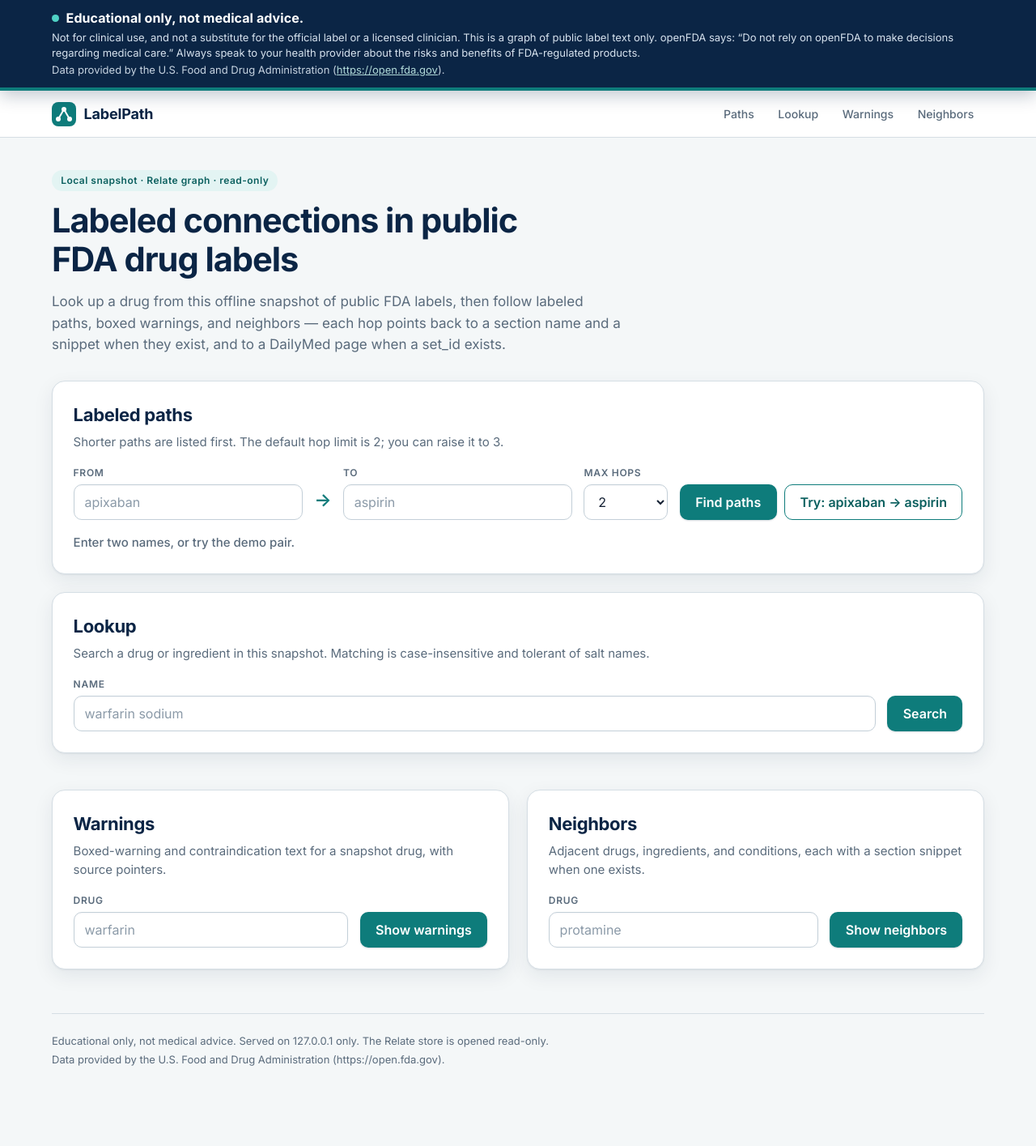
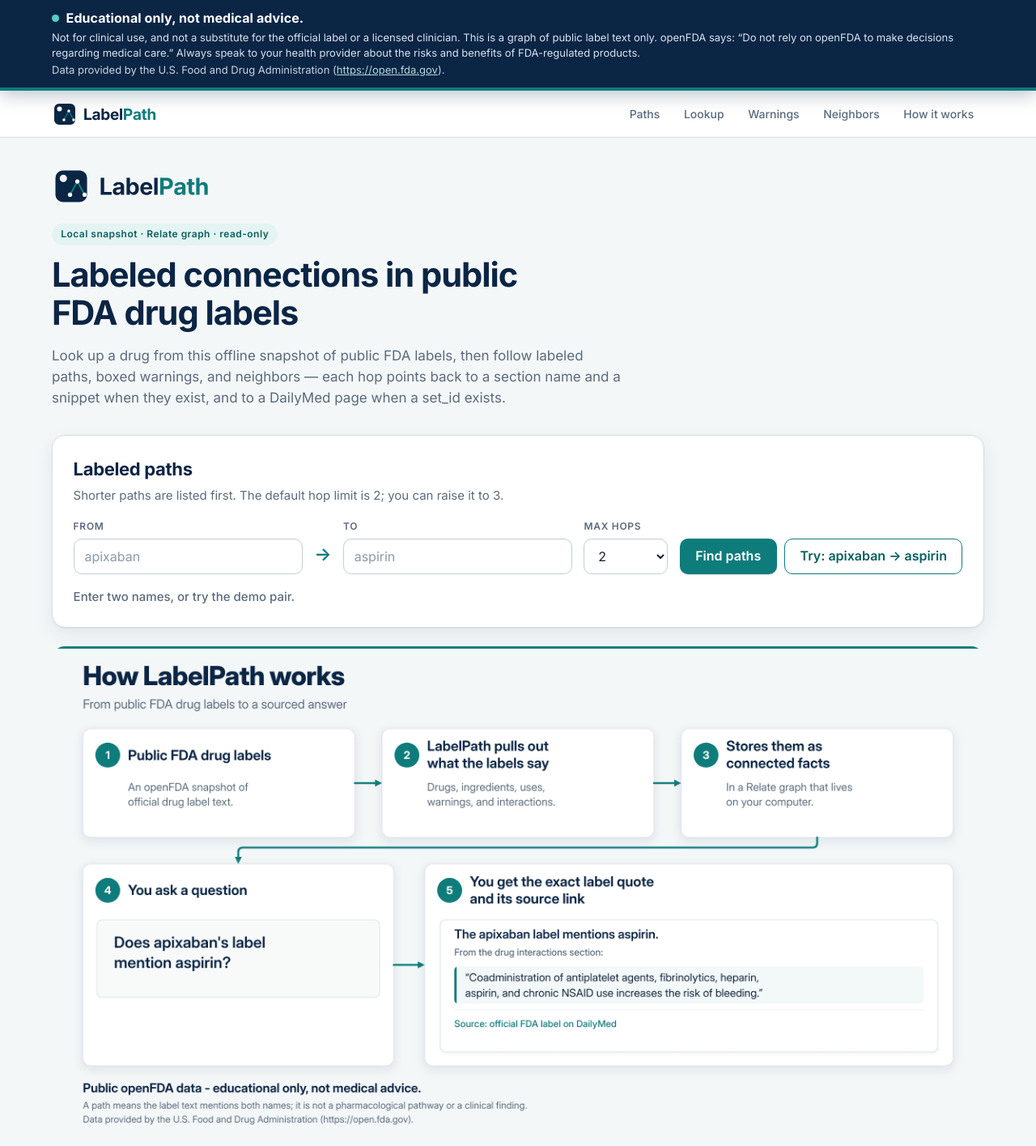
Before and after one commit to dixonlj/labelpath, a plain HTML site: page labelpath/static/index.html in a window 1280 px wide. Shown: the top 1415 px of the page at 81% size. Before the commit the page ends 1363 px from the top, so only its background shows below. Drawn offline with Linux system fonts and the light colour scheme.

Commit message:
Add LabelPath logo, How-it-works section, and intro wording
Ship a navy-and-teal logo: a tag mark with a connected-node path and
an Inter wordmark (SVG, PNG, and favicon). Place it in the header and
hero with no hero background image so the type stays high-contrast.
Add a How it works section below the path search, using the approved
flow diagram. Update the Devpost and video-script intro to: "I work as
a medical lab professional, and in my spare time I build AI tools by
directing coding assistants like Cursor and Claude."

```diff
--- a/labelpath/static/index.html
+++ b/labelpath/static/index.html
@@ -4,6 +4,8 @@
   <meta charset="utf-8">
   <meta name="viewport" content="width=device-width, initial-scale=1">
   <title>LabelPath — labeled connections in public FDA drug labels</title>
+  <link rel="icon" href="/static/favicon.svg" type="image/svg+xml">
+  <link rel="icon" href="/static/favicon.ico" sizes="32x32">
   <link rel="stylesheet" href="/static/styles.css">
 </head>
 <body>
@@ -26,25 +28,20 @@
   <div class="topbar">
     <div class="topbar-inner">
       <a class="brand" href="#top" aria-label="LabelPath home">
-        <svg class="brand-mark" width="30" height="30" viewBox="0 0 30 30" role="img" aria-label="LabelPath logo">
-          <rect width="30" height="30" rx="8" fill="#0e7c7b"/>
-          <path d="M8 21 L15 9 L22 21" fill="none" stroke="#ffffff" stroke-width="2" stroke-linecap="round" stroke-linejoin="round"/>
-          <circle cx="8" cy="21" r="3" fill="#ffffff"/>
-          <circle cx="15" cy="9" r="3" fill="#ffffff"/>
-          <circle cx="22" cy="21" r="3" fill="#ffffff"/>
-        </svg>
-        <span>LabelPath</span>
+        <img class="brand-logo" src="/static/logo.svg" width="262" height="64" alt="LabelPath">
       </a>
       <nav class="nav" aria-label="Sections">
         <a href="#paths">Paths</a>
         <a href="#lookup">Lookup</a>
         <a href="#warnings">Warnings</a>
         <a href="#neighbors">Neighbors</a>
+        <a href="#how-it-works">How it works</a>
       </nav>
     </div>
   </div>
 
   <header class="masthead" id="top">
+    <img class="hero-logo" src="/static/logo.svg" width="262" height="64" alt="LabelPath">
     <p class="eyebrow">Local snapshot · Relate graph · read-only</p>
     <h1>Labeled connections in public FDA drug labels</h1>
     <p class="lede">
@@ -86,6 +83,18 @@
       </form>
       <div id="path-status" class="status" role="status" data-state="idle">Enter two names, or try the demo pair.</div>
       <div id="path-results" class="results"></div>
+    </section>
+
+    <section class="how-it-works" id="how-it-works" aria-labelledby="how-it-works-heading">
+      <h2 id="how-it-works-heading">How it works</h2>
+      <figure class="flow-figure">
+        <img
+          src="/static/how-labelpath-works.png"
+          width="2400"
+          height="1280"
+          alt="How LabelPath works: public FDA drug labels are turned into connected facts on your computer, then a question such as whether apixaban's label mentions aspirin is answered with a quote from the label and its source."
+        >
+      </figure>
     </section>
 
     <section class="panel" id="lookup" aria-labelledby="lookup-heading">
--- a/labelpath/static/styles.css
+++ b/labelpath/static/styles.css
@@ -120,15 +120,14 @@ a:hover { color: var(--ink); }
 .brand {
   display: inline-flex;
   align-items: center;
-  gap: 0.6rem;
-  color: var(--ink);
-  font-weight: 700;
-  font-size: 1.125rem;
-  letter-spacing: -0.01em;
   text-decoration: none;
 }
 
-.brand-mark { display: block; }
+.brand-logo {
+  display: block;
+  height: 2rem;
+  width: auto;
+}
 
 .nav {
   display: flex;
@@ -158,7 +157,19 @@ footer {
   margin-right: auto;
 }
 
-.masthead { padding: 2.4rem 0 0.6rem; }
+.masthead {
+  padding: 2.2rem 0 0.6rem;
+  background: none;
+  background-image: none;
+  color: var(--ink);
+}
+
+.hero-logo {
+  display: block;
+  height: 3rem;
+  width: auto;
+  margin: 0 0 1.35rem;
+}
 
 .eyebrow {
   display: inline-block;
@@ -569,13 +580,49 @@ footer {
 
 footer p { margin: 0.2rem 0; }
 
+/* ---------- How it works (process diagram, below the path search) ---------- */
+.how-it-works {
+  position: relative;
+  margin: 0.2rem 0 1.6rem;
+}
+
+.how-it-works h2 {
+  position: absolute;
+  width: 1px;
+  height: 1px;
+  padding: 0;
+  margin: -1px;
+  overflow: hidden;
+  clip: rect(0, 0, 0, 0);
+  white-space: nowrap;
+  border: 0;
+}
+
+.flow-figure {
+  margin: 0;
+  overflow-x: auto;
+  -webkit-overflow-scrolling: touch;
+}
+
+.flow-figure img {
+  display: block;
+  width: 100%;
+  height: auto;
+  border-radius: var(--radius);
+}
+
+
 @media (max-width: 760px) {
   html { scroll-padding-top: 1rem; }
   .banner { position: static; }
   .topbar-inner { flex-direction: column; align-items: flex-start; gap: 0.4rem; }
+  .brand-logo { height: 1.85rem; }
+  .hero-logo { height: 2.5rem; margin-bottom: 1.1rem; }
   .path-form .arrow { display: none; }
   .panel { padding: 1.2rem 1.1rem 1.3rem; }
   .split { grid-template-columns: 1fr; }
+
+  .flow-figure img { min-width: 40rem; }
 }
 
 @media (prefers-reduced-motion: reduce) {
```
Also changed, not shown: labelpath/static/favicon.ico (added), labelpath/static/favicon.svg (added), labelpath/static/how-labelpath-works.png (added), labelpath/static/logo.png (added), labelpath/static/logo.svg (added), 4 other files.
